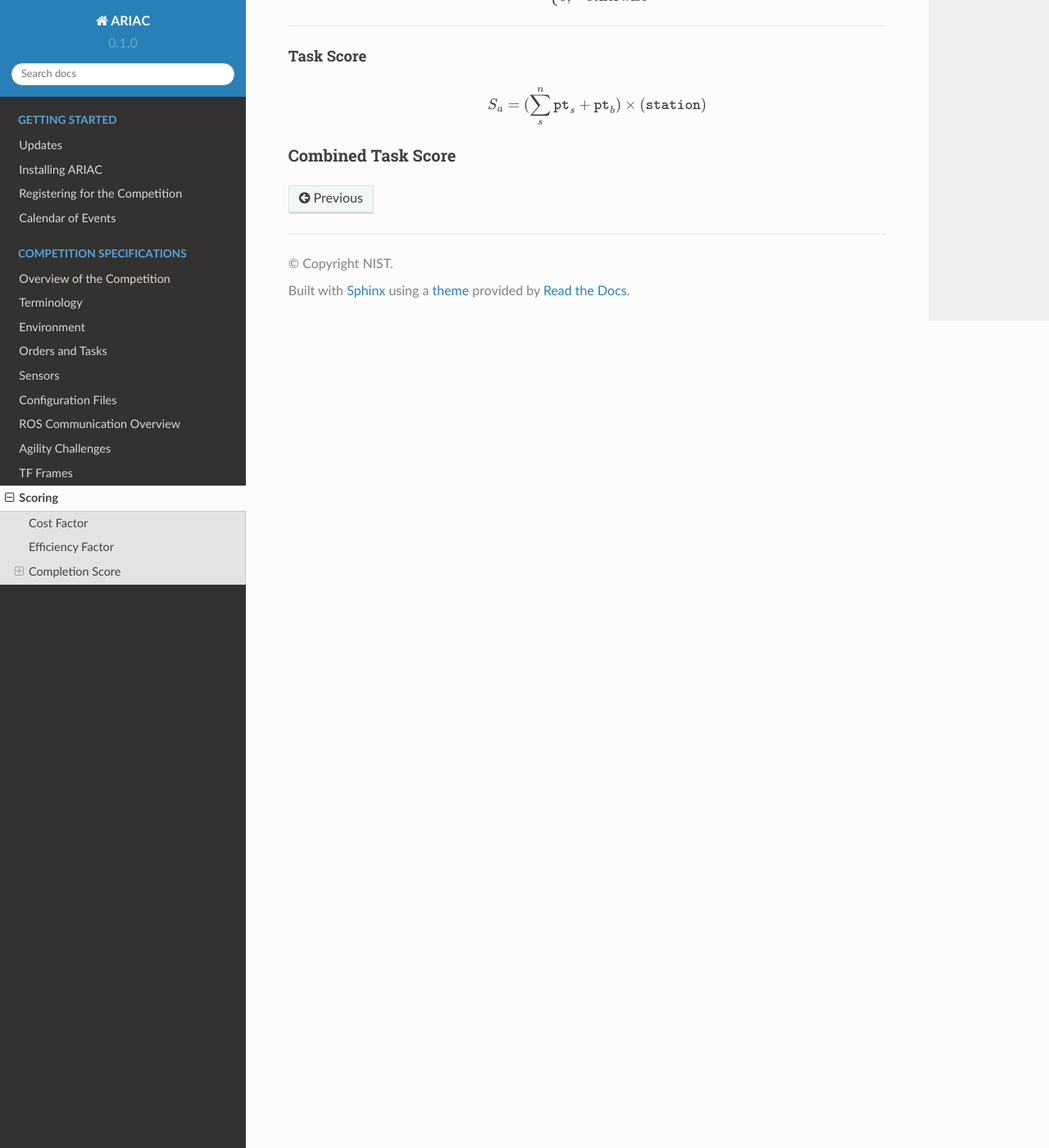
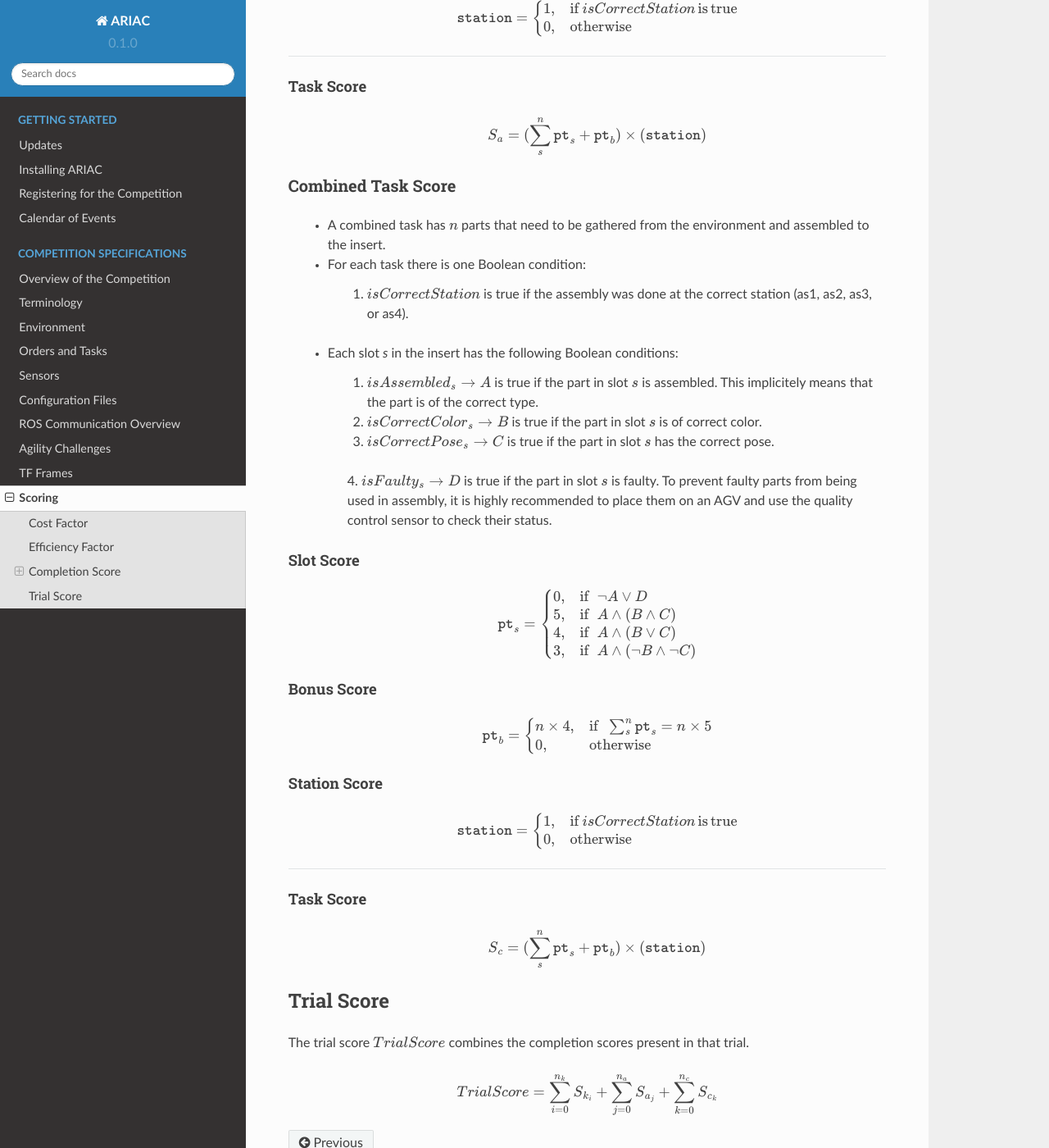
Before and after one commit to usnistgov/ARIAC, a Sphinx documentation site: the page built from docs/competition/scoring.rst, in a window 1280 px wide and 1400 px high, scrolled down 2915 px. Shown: the whole window at 82% size. Built offline with Sphinx 7.4.7 and the Read the Docs theme 2.0.0, drawn with Linux system fonts in a browser that asks for light colours; some of the changed text lies outside the part shown.

```diff
--- a/docs/competition/scoring.rst
+++ b/docs/competition/scoring.rst
@@ -115,6 +115,9 @@
     0, &\text{otherwise} \\
     \end{cases}
 
+
+==================
+
 Task Score
 ,,,,,,,,,,,
 
@@ -127,9 +130,11 @@
 ^^^^^^^^^^^^^^^^^^^
 
   * An assembly task has :math:`n` parts that need to be assembled into the insert.
-  * For each task there are one Boolean condition:
+  * For each task there is one Boolean condition:
+
       1. :math:`isCorrectStation` is true if the assembly was done at the correct station (as1, as2, as3, or as4).
   * Each slot `s` in the insert has the following Boolean conditions:
+
       1. :math:`isAssembled_{s} \rightarrow A` is true if the part in slot :math:`s` is assembled. This implicitely means that the part is of the correct type.
       2. :math:`isCorrectColor_{s} \rightarrow B` is true if the part in slot :math:`s` is of correct color.
       3. :math:`isCorrectPose_{s} \rightarrow C` is true if the part in slot :math:`s` has the correct pose.
@@ -162,7 +167,7 @@
 
   .. math::
 
-    \texttt{destination} = \begin{cases}
+    \texttt{station} = \begin{cases}
     1, &\text{if}\, isCorrectStation\, \text{is}\, \text{true} \\
     0, &\text{otherwise} \\
     \end{cases}
@@ -181,3 +186,66 @@
 
 Combined Task Score
 ^^^^^^^^^^^^^^^^^^^
+
+  * A combined task has :math:`n` parts that need to be gathered from the environment and assembled to the insert.
+  * For each task there is one Boolean condition:
+
+      1. :math:`isCorrectStation` is true if the assembly was done at the correct station (as1, as2, as3, or as4).
+  * Each slot `s` in the insert has the following Boolean conditions:
+
+      1. :math:`isAssembled_{s} \rightarrow A` is true if the part in slot :math:`s` is assembled. This implicitely means that the part is of the correct type.
+      2. :math:`isCorrectColor_{s} \rightarrow B` is true if the part in slot :math:`s` is of correct color.
+      3. :math:`isCorrectPose_{s} \rightarrow C` is true if the part in slot :math:`s` has the correct pose.
+      4. :math:`isFaulty_{s} \rightarrow D` is true if the part in slot :math:`s` is faulty. To prevent faulty parts from being used in assembly, it is
+      highly recommended to place them on an AGV and use the quality control sensor to check their status.
+
+
+Slot Score
+,,,,,,,,,,,,,,
+
+  .. math::
+
+    \texttt{pt}_s = \begin{cases}
+    0, &\text{if} ~~ \lnot A \lor D \\5, &\text{if} ~~ A \land (B \land C)\\
+    4, &\text{if} ~~ A \land (B \lor C)\\
+    3, &\text{if} ~~ A \land (\lnot B \land \lnot C)\\
+    \end{cases}
+
+Bonus Score
+,,,,,,,,,,,
+
+  .. math::
+
+    \texttt{pt}_b = \begin{cases}
+    n \times 4, &\text{if} ~~ \sum_{s}^{n}{\texttt{pt}_{s}} = n\times 5 \\
+    0, &\text{otherwise} \\
+    \end{cases}
+
+Station Score
+,,,,,,,,,,,,,,
+
+  .. math::
+
+    \texttt{station} = \begin{cases}
+    1, &\text{if}\, isCorrectStation\, \text{is}\, \text{true} \\
+    0, &\text{otherwise} \\
+    \end{cases}
+
+
+==================
+
+Task Score
+,,,,,,,,,,,
+
+  .. math::
+
+    S_{c} = (\sum_{s}^{n}{\texttt{pt}_s} + \texttt{pt}_b) \times (\texttt{station})
+
+Trial Score
+-----------------------
+
+The trial score :math:`TrialScore` combines the completion scores present in that trial.
+
+.. math::
+
+    TrialScore = \sum_{i=0}^{n_k}{S_{k_i}} + \sum_{j=0}^{n_a}{S_{a_j}} + \sum_{k=0}^{n_c}{S_{c_k}}
```
